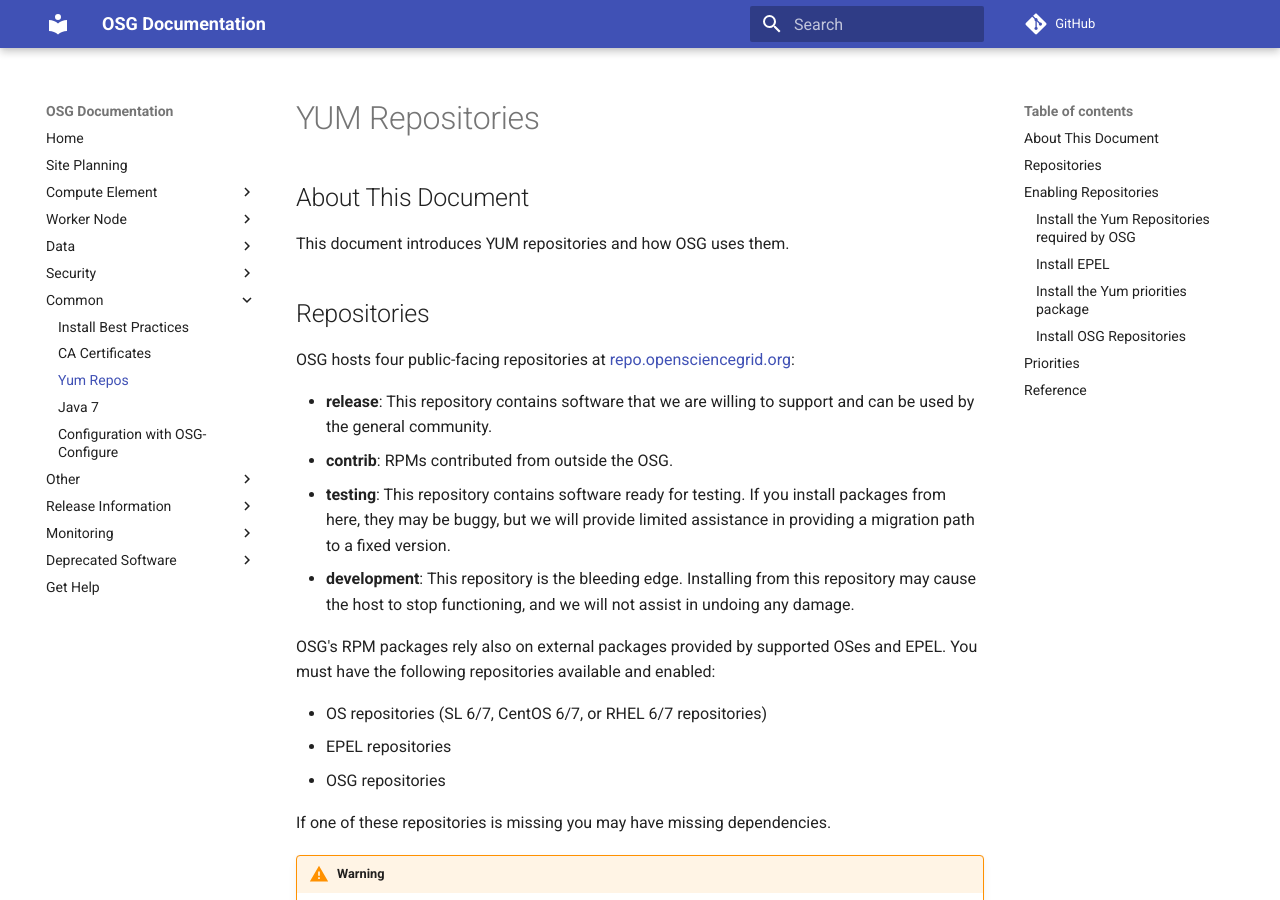
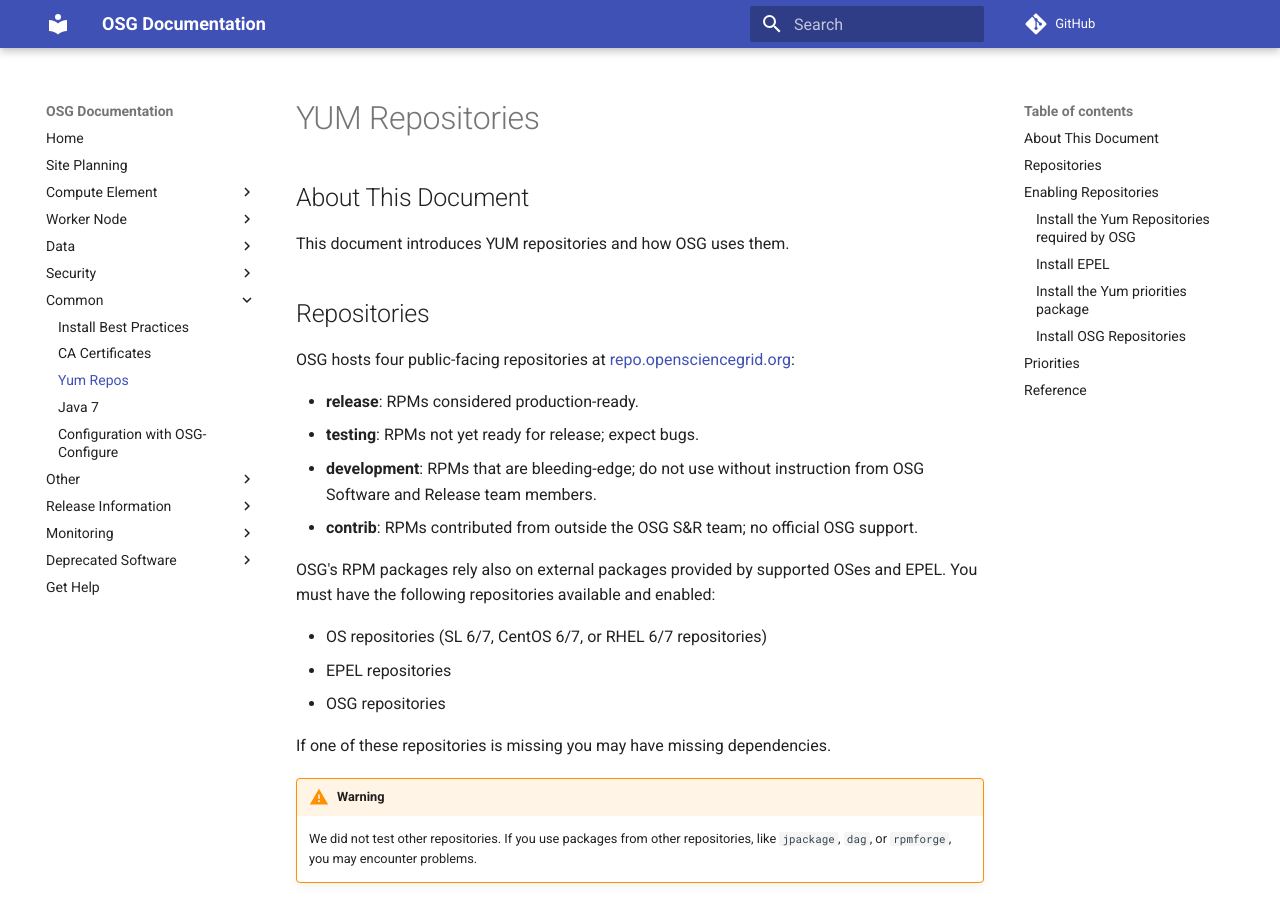
Before and after one commit to osg-htc/docs, an MkDocs documentation site: the page built from docs/common/yum.md, in a window 1280 px wide and 900 px high. Built offline with MkDocs 1.6.1 and Material for MkDocs 9.7.7, drawn with Linux system fonts in a browser that asks for light colours; comment, search, counter and statistics services are not loaded; old or Windows-style settings are respelled for this version of MkDocs.

Commit message:
Improve language in repo descriptions (SOFTWARE-3078)

```diff
--- a/docs/common/yum.md
+++ b/docs/common/yum.md
@@ -11,10 +11,12 @@
 
 OSG hosts four public-facing repositories at [repo.opensciencegrid.org](https://repo.opensciencegrid.org/):
 
--   **release**: This repository contains software that we are willing to support and can be used by the general community.
--   **contrib**: RPMs contributed from outside the OSG.
--   **testing**: This repository contains software ready for testing. If you install packages from here, they may be buggy, but we will provide limited assistance in providing a migration path to a fixed version.
--   **development**: This repository is the bleeding edge. Installing from this repository may cause the host to stop functioning, and we will not assist in undoing any damage.
+-   **release**: RPMs considered production-ready.
+-   **testing**: RPMs not yet ready for release; expect bugs.
+-   **development**: RPMs that are bleeding-edge;
+      do not use without instruction from OSG Software and Release team members.
+-   **contrib**: RPMs contributed from outside the OSG S&R team;
+      no official OSG support.
 
 OSG's RPM packages rely also on external packages provided by supported OSes and EPEL. You must have the following repositories available and enabled:
 
```
